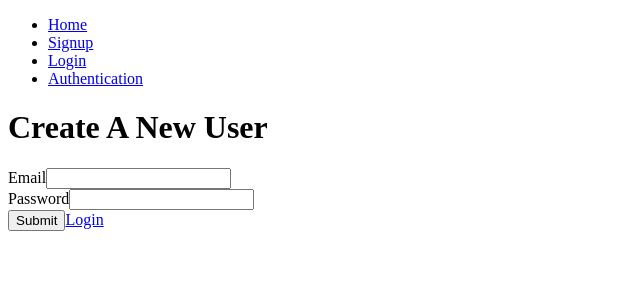
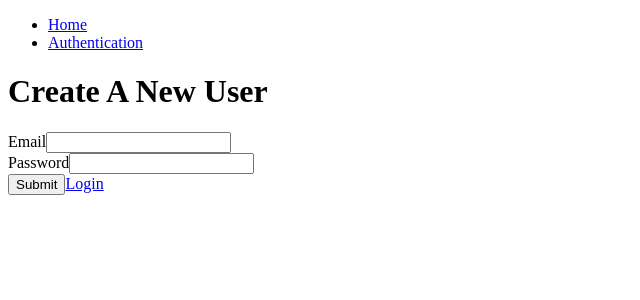
Before and after one commit to VijayJsDev/MERN-Stack-Projects, a React (Vite) app in the folder Metro-Ticket-Booking-System/client/: page /auth in a window 1280 px wide. Shown: the top 300 px of the page, without its empty margins (0-640 px from the left). Built offline with nearby package versions, Linux system fonts and the light colour scheme.

Commit message:
minor bug fixed related to router

```diff
--- a/Metro-Ticket-Booking-System/client/src/App.jsx
+++ b/Metro-Ticket-Booking-System/client/src/App.jsx
@@ -1,11 +1,11 @@
 import { createBrowserRouter, RouterProvider } from "react-router-dom";
 import RootLayout from "./pages/Root";
 import Home from "./pages/Home";
-import MmrlHome from "./pages/MmrlHome";
 import Authentication, { action as authAction } from "./pages/Authentication";
 import { checkAuthLoader, tokenLoader } from "./util/auth";
 import ErrorPage from "./pages/ErrorPage";
 import { action as logoutAction } from "./pages/Logout";
+import BookTickets from "./components/BookTickets";
 
 function App() {
   const router = createBrowserRouter([
@@ -18,7 +18,11 @@ function App() {
       children: [
         { index: true, element: <Home /> },
         { path: "auth", element: <Authentication />, action: authAction },
-        { path: "mmrl-home", element: <MmrlHome />, loader: checkAuthLoader },
+        {
+          path: "book-tickets",
+          element: <BookTickets />,
+          loader: checkAuthLoader,
+        },
         { path: "logout", action: logoutAction },
       ],
     },
--- /dev/null
+++ b/Metro-Ticket-Booking-System/client/src/components/BookTickets.jsx
@@ -0,0 +1,9 @@
+import React from 'react'
+
+function BookTickets() {
+  return (
+    <div>BookTickets</div>
+  )
+}
+
+export default BookTickets
--- a/Metro-Ticket-Booking-System/client/src/components/MainNavigation.jsx
+++ b/Metro-Ticket-Booking-System/client/src/components/MainNavigation.jsx
@@ -1,5 +1,5 @@
 import React from "react";
-import { Form, NavLink, useRouteLoaderData } from "react-router-dom";
+import { Form, NavLink, redirect, useRouteLoaderData } from "react-router-dom";
 
 function MainNavigation() {
   const token = useRouteLoaderData("root");
@@ -10,12 +10,11 @@ function MainNavigation() {
           <li>
             <NavLink to="/">Home</NavLink>
           </li>
-          <li>
-            <NavLink to="/">Signup</NavLink>
-          </li>
-          <li>
-            <NavLink to="/">Login</NavLink>
-          </li>
+          {token && (
+            <li>
+              <NavLink to="/book-tickets">Tickets For Metro!!</NavLink>
+            </li>
+          )}
           {!token && (
             <li>
               <NavLink to="/auth?mode=login">Authentication</NavLink>
--- a/Metro-Ticket-Booking-System/client/src/pages/MmrlHome.jsx
+++ b/Metro-Ticket-Booking-System/client/src/pages/MmrlHome.jsx
@@ -2,11 +2,8 @@ import React from 'react'
 
 function MmrlHome() {
   return (
-    <>
-        <h1>MMRL</h1>
-        <p>Book The Tickets Here!</p>
-    </>
+    <div>MmrlHome</div>
   )
 }
 
-export default MmrlHome
+export default MmrlHome;
--- a/Metro-Ticket-Booking-System/client/src/util/auth.js
+++ b/Metro-Ticket-Booking-System/client/src/util/auth.js
@@ -35,4 +35,5 @@ export function checkAuthLoader() {
   if (!token) {
     return redirect("/auth");
   }
+  return null;
 }
```
